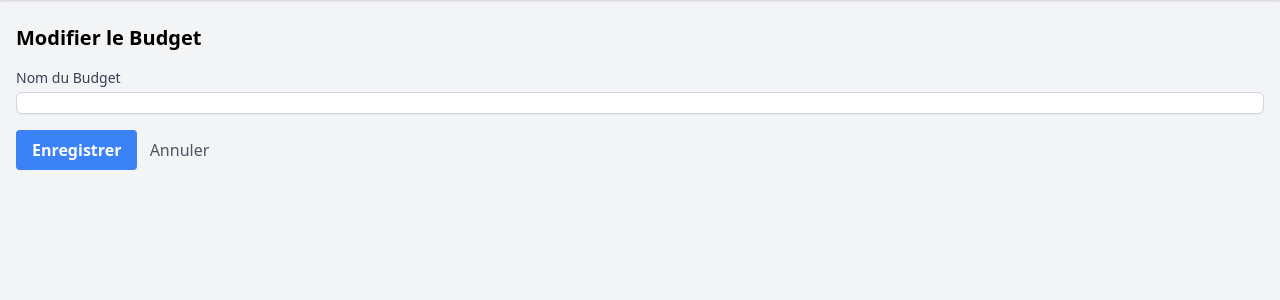
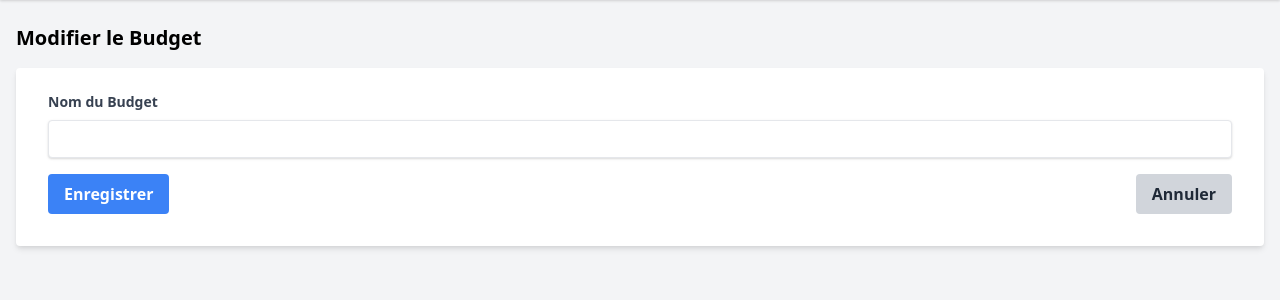
Before and after one commit to BaptisteRabouin/Budgetapp, a Flask app: template app/templates/edit_budget.html in a window 1280 px wide. Shown: the part 72-372 px from the top of the page. Run offline with Flask 3, Linux system fonts and the light colour scheme; the template is opened without the code that fills it: values that come from a table or form of the project are taken from there, others are empty.

Commit message:
update modification budget page html

```diff
--- a/app/templates/edit_budget.html
+++ b/app/templates/edit_budget.html
@@ -4,13 +4,19 @@
 
 {% block content %}
 <h1 class="text-xl font-bold mb-4">Modifier le Budget</h1>
-<form method="POST">
+<form method="POST" class="bg-white shadow-md rounded px-8 pt-6 pb-8 mb-4">
     {{ form.hidden_tag() }}
     <div class="mb-4">
-        <label for="name" class="block text-sm font-medium text-gray-700">Nom du Budget</label>
-        {{ form.name(class="mt-1 block w-full border border-gray-300 rounded-md shadow-sm focus:ring-blue-500 focus:border-blue-500 sm:text-sm") }}
+        <label class="block text-gray-700 text-sm font-bold mb-2" for="name">Nom du Budget</label>
+        {{ form.name(class="shadow appearance-none border rounded w-full py-2 px-3 text-gray-700 leading-tight focus:outline-none focus:shadow-outline") }}
     </div>
-    <button type="submit" class="bg-blue-500 hover:bg-blue-700 text-white font-bold py-2 px-4 rounded">Enregistrer</button>
-    <a href="{{ url_for('budgets') }}" class="ml-2 text-gray-600 hover:text-gray-800">Annuler</a>
+    <div class="flex items-center justify-between">
+        <button class="bg-blue-500 hover:bg-blue-700 text-white font-bold py-2 px-4 rounded focus:outline-none focus:shadow-outline" type="submit">
+            Enregistrer
+        </button>
+        <a href="{{ url_for('budgets') }}" class="ml-2 bg-gray-300 hover:bg-gray-400 text-gray-800 font-bold py-2 px-4 rounded focus:outline-none focus:shadow-outline">
+            Annuler
+        </a>
+    </div>
 </form>
 {% endblock %}
```
